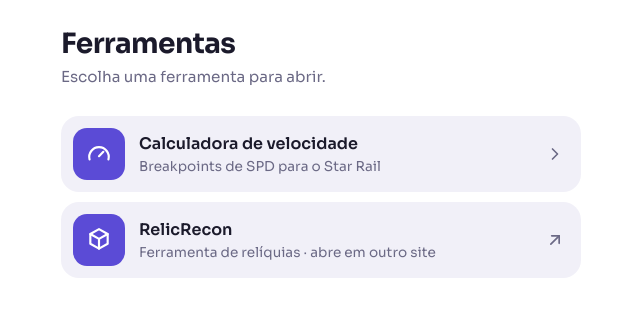
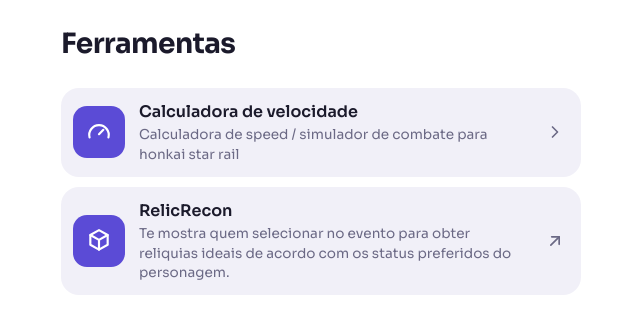
Before and after one commit to Darkkforce/gimpactbr-bot, a plain HTML site: page index.html in a window 1280 px wide. Shown: the whole page, without its empty margins (319-959 px from the left). Drawn offline with Linux system fonts and the light colour scheme.

Commit message:
Update index.html

```diff
--- a/index.html
+++ b/index.html
@@ -83,9 +83,9 @@
 <body>
 <main>
   <h1>Ferramentas</h1>
-  <p class="sub">Escolha uma ferramenta para abrir.</p>
+  <p class="sub"></p>
 
-  <nav class="apps" aria-label="Ferramentas disponíveis">
+  <nav class="apps" aria-label="Utilitários">
 
     <!-- App da mesma pasta do site: abre normalmente dentro do Mini App -->
     <a class="app" href="vel/">
@@ -94,7 +94,7 @@
       </span>
       <span>
         <span class="name">Calculadora de velocidade</span>
-        <span class="desc" style="display:block">Breakpoints de SPD para o Star Rail</span>
+        <span class="desc" style="display:block">Calculadora de speed / simulador de combate para honkai star rail</span>
       </span>
       <span class="go" aria-hidden="true">
         <svg viewBox="0 0 24 24" fill="none" stroke="currentColor" stroke-width="2" stroke-linecap="round" stroke-linejoin="round"><path d="M9 6l6 6-6 6"/></svg>
@@ -108,7 +108,7 @@
       </span>
       <span>
         <span class="name">RelicRecon</span>
-        <span class="desc" style="display:block">Ferramenta de relíquias · abre em outro site</span>
+        <span class="desc" style="display:block">Te mostra quem selecionar no evento para obter reliquias ideais de acordo com os status preferidos do personagem.</span>
       </span>
       <span class="go" aria-hidden="true">
         <svg viewBox="0 0 24 24" fill="none" stroke="currentColor" stroke-width="2" stroke-linecap="round" stroke-linejoin="round"><path d="M7 17L17 7"/><path d="M8 7h9v9"/></svg>
```
